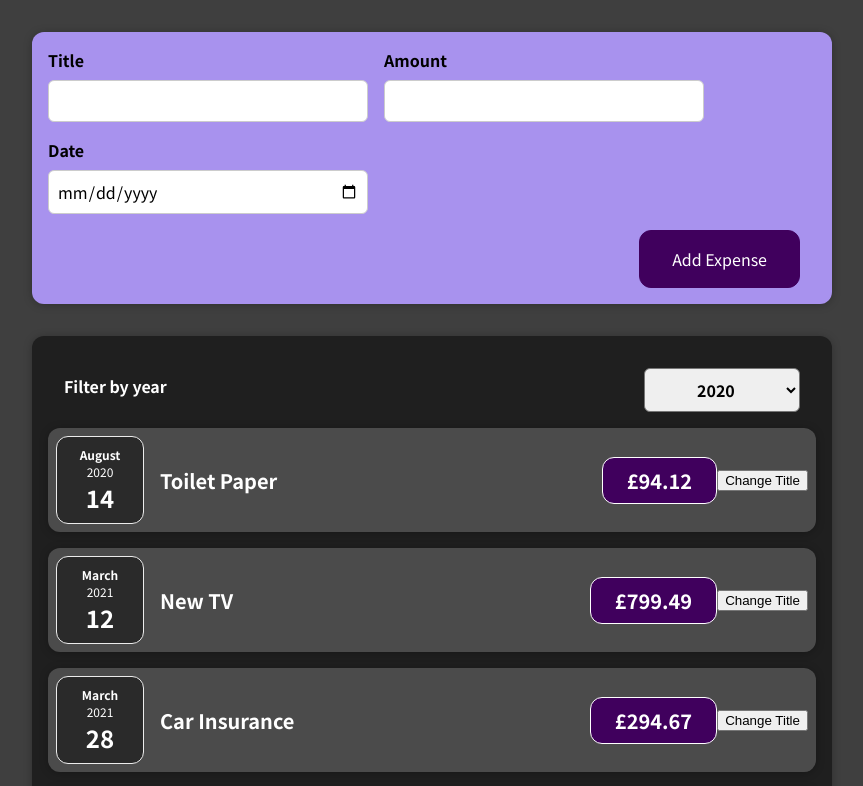
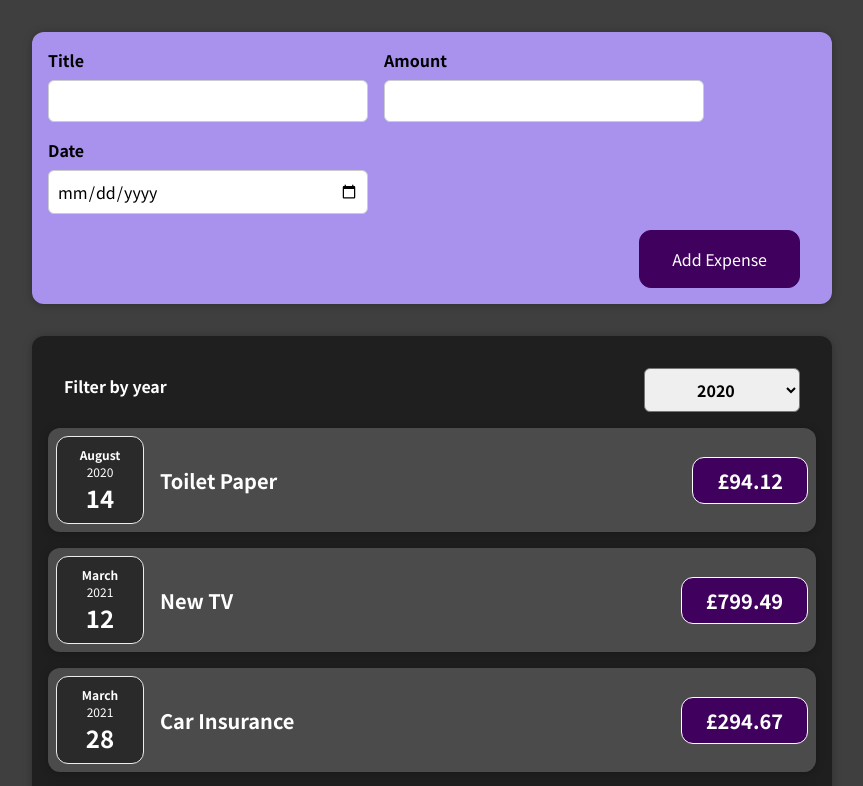
Before and after one commit to jbritttt/React-Expense-Tracker, a React (Create React App) app: page / in a window 1280 px wide. Shown: the top 786 px of the page, without its empty margins (208-1071 px from the left). Built offline with nearby package versions, Linux system fonts and the light colour scheme.

Commit message:
removed test button

```diff
--- a/src/components/Expenses/ExpenseItem.js
+++ b/src/components/Expenses/ExpenseItem.js
@@ -1,6 +1,3 @@
-import { useState } from 'react'
-
-
 import "./ExpenseItem.css";
 
 import ExpenseDate from "./ExpenseDate";
@@ -8,27 +5,17 @@
 import Card from "../UI/Card";
 
 function ExpenseItem(props) {
-
-console.log('expense item evaluated by react')
-const [title, setTitle] = useState(props.title)
-
-
-const clickHandler = () =>{
-
-  setTitle('updated')
-  console.log(title)
-}
+  console.log("expense item evaluated by react");
 
   return (
     <Card className="expense-item">
       <ExpenseDate date={props.date} />
 
       <div className="expense-item__description">
-        <h2>{title}</h2>
+        <h2>{props.title}</h2>
 
         <div className="expense-item__price">£{props.amount}</div>
       </div>
-      <button onClick={clickHandler}>Change Title</button>
     </Card>
   );
 }
```
